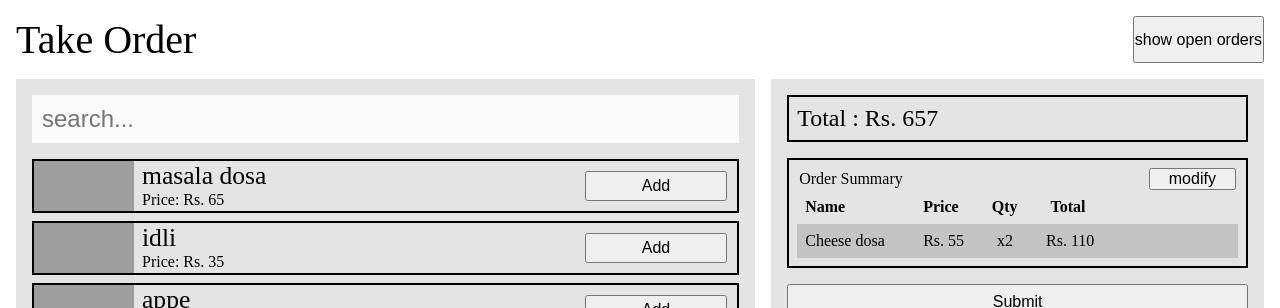
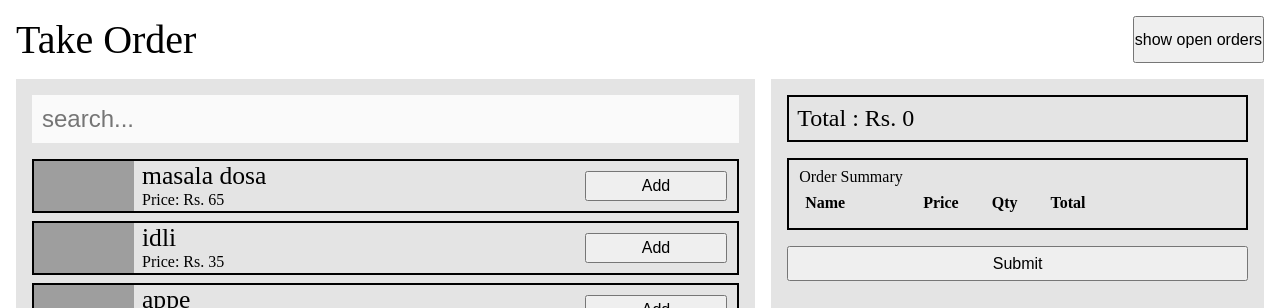
Before and after one commit to SamirDhoke/foodtales-om, a React (Vite) app: page / in a window 1280 px wide. Shown: the top 308 px of the page. Built offline with nearby package versions, Linux system fonts and the light colour scheme; grey boxes are pictures that could not be loaded.

Commit message:
milestone 3 - add item, modify count, generate order summary

```diff
--- a/src/order-summary/OrderSummary.jsx
+++ b/src/order-summary/OrderSummary.jsx
@@ -1,7 +1,10 @@
-import { useState } from 'react'
+import { useState, useContext } from 'react'
 import './OrderSummary.css';
 
+import StateContext from '../StateContext.jsx';
+
 const OrderedItemListHeader = (props) => {
+
   return (
     <div className='ordered-item-list-item-header'>
       <span className='ordered-item-name-header'>
@@ -20,49 +23,71 @@ const OrderedItemListHeader = (props) => {
   )
 }
 
-export const OrderedItemList = (props) => {
+export const OrderedItemList = ({items=[]}) => {
   return (
     <>
     <OrderedItemListHeader/>
     <ul className='ordered-item-list'>
-      <OrderedItemListItem/>
+      {
+        items.map(item => (
+            <OrderedItemListItem key={item.id} {...item}/>
+          )
+        )
+      }
     </ul>
     </>
   )
 }
 
 export const OrderedItemListItem = (props) => {
+
+  const {
+    name,
+    price,
+    qty
+  } = props;
+
+  const itemTotal = price * qty;
+
   return (
     <li className='ordered-item-list-item'>
       <span className='ordered-item-name'>
-        Cheese dosa
+        {name}
       </span>
       <span className='ordered-item-price'>
-        Rs. 55
+        Rs. {price}
       </span>
       <span className='ordered-item-count'>
-        x2
+        x{qty}
       </span>
       <span className='ordered-item-total'>
-        Rs. 110
+        Rs. {itemTotal}
       </span>
     </li>
   )
 }
 
 function OrderSummary(props) {
+
+  const state = useContext(StateContext);
+
+  const itemsTotal = state.menu.reduce((total, item) => {
+    return (total + item.qty * item.price)
+  }, 0)
+
+  const orderedItems = state.menu.filter(item => item.isSelected);
+
   return (
     <section className='order-summary-container'>
       {/* <h3>Order Summary</h3> */}
       <div className='order-total'>
-        <h2>Total : Rs. 657</h2>
+        <h2>Total : Rs. {itemsTotal}</h2>
       </div>
       <div className='order-summary'>
         <div className='order-summary-heading'>
           <h4>Order Summary</h4>
-          <button>modify</button>
         </div>
-        <OrderedItemList/>
+        <OrderedItemList items={orderedItems}/>
       </div>
       <div className='order-submit'>
         <button>Submit</button>
```
Also changed, not shown: src/stateReducer.js (line endings or trailing spaces).
